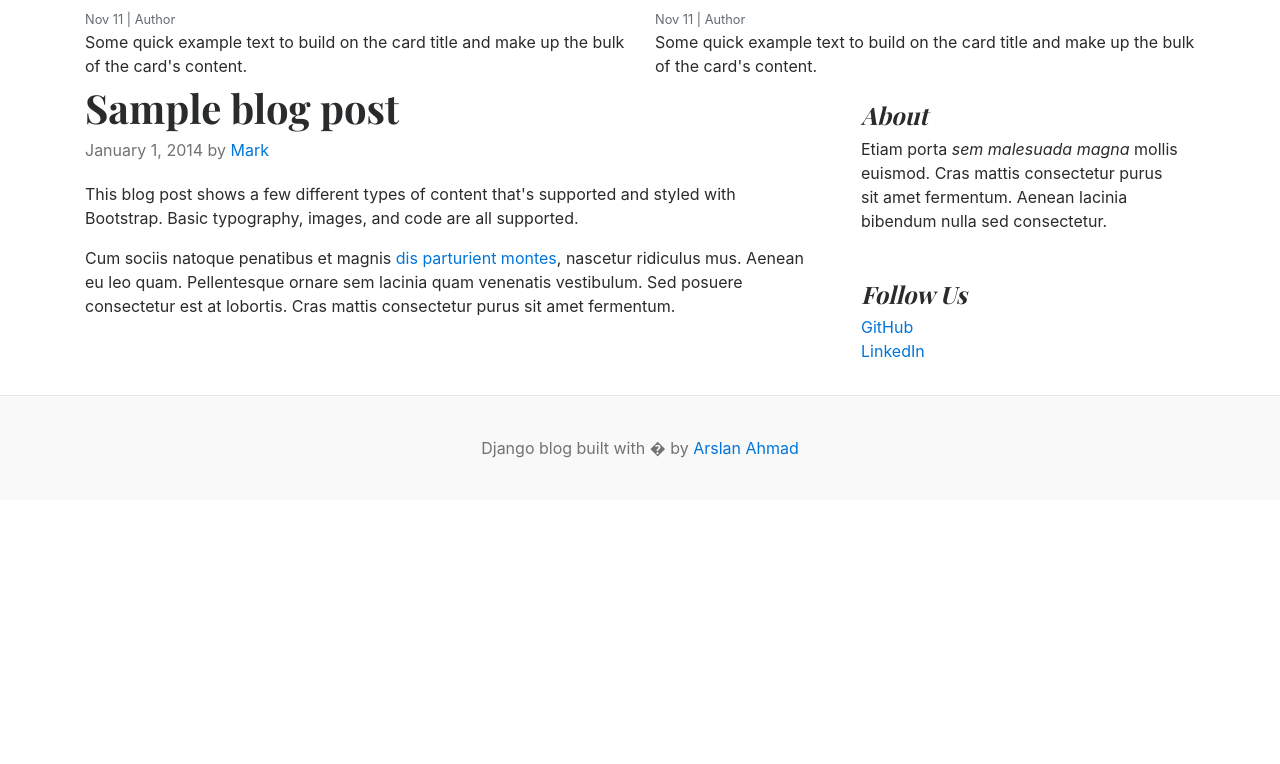
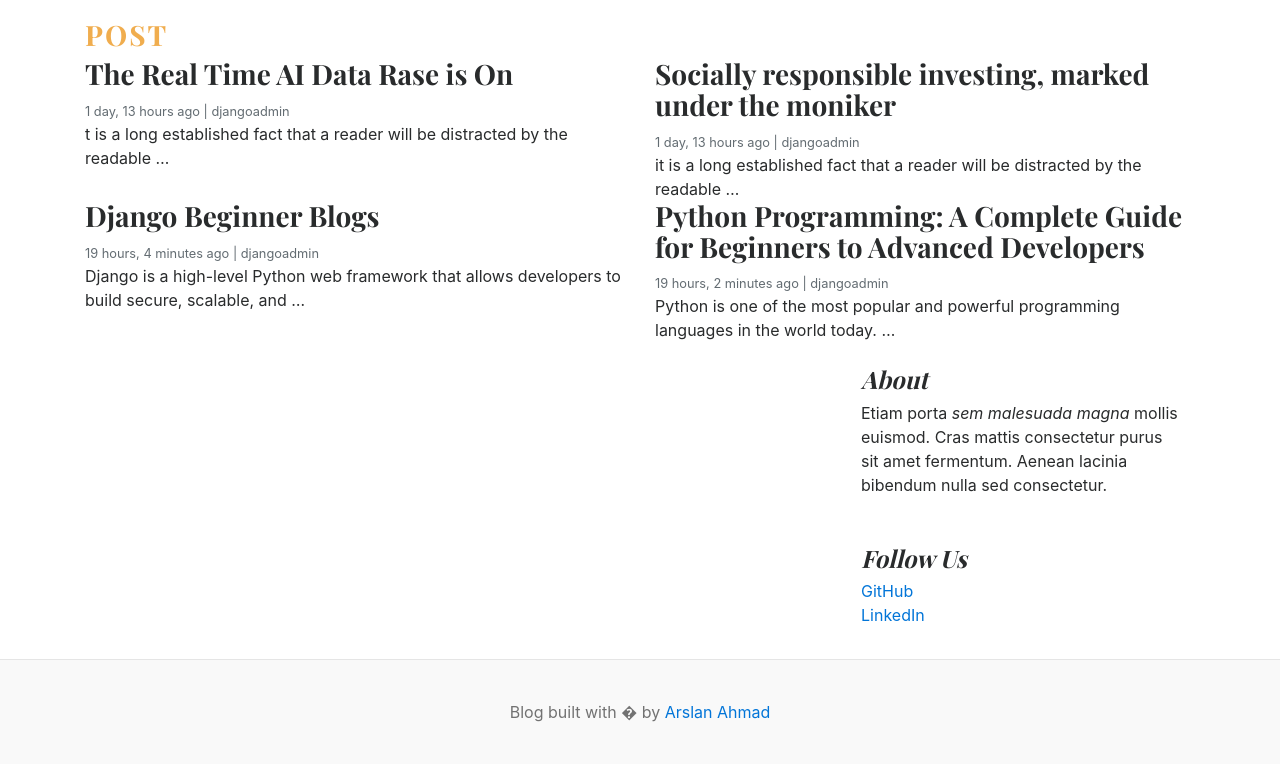
Before and after one commit to Arslanahmad2263/Blog-Application, a Django app: page / in a window 1280 px wide. Shown: the part 535-1299 px from the top of the page. Before the commit the page ends 993 px from the top, so only its background shows below. Run offline with Django 5.2, Linux system fonts and the light colour scheme; data comes from the database, SQL or seed files in the repository; both versions use the stored data as it was after the commit.

Commit message:
posts by blogs

```diff
--- a/blog_main/settings.py
+++ b/blog_main/settings.py
@@ -62,6 +62,7 @@ TEMPLATES = [
                 'django.template.context_processors.request',
                 'django.contrib.auth.context_processors.auth',
                 'django.contrib.messages.context_processors.messages',
+                'blogs.context_processors.get_categories',
             ],
         },
     },
--- a/blog_main/urls.py
+++ b/blog_main/urls.py
@@ -15,7 +15,7 @@ Including another URLconf
     2. Add a URL to urlpatterns:  path('blog/', include('blog.urls'))
 """
 from django.contrib import admin
-from django.urls import path
+from django.urls import path, include
 from . import views
 from django.conf import settings
 from django.conf.urls.static import static
@@ -24,4 +24,5 @@ from django.conf.urls.static import static
 urlpatterns = [
     path('admin/', admin.site.urls),
     path('', views.home, name='home'),
+    path('category/', include('blogs.urls')),
 ] + static(settings.MEDIA_URL, document_root=settings.MEDIA_ROOT)
--- a/blog_main/views.py
+++ b/blog_main/views.py
@@ -1,4 +1,12 @@
 from django.shortcuts import render
+from blogs.models import Category, Blog
 
 def home(request):
-        return render(request, 'index.html')
+        featured_posts = Blog.objects.filter(is_featured=True).order_by('updated_at')
+        posts = Blog.objects.filter(is_featured=False, status="Published")
+
+        context = {
+            'featured_posts': featured_posts,
+            'posts': posts,
+        }
+        return render(request, 'index.html', context)
--- /dev/null
+++ b/blogs/context_processors.py
@@ -0,0 +1,6 @@
+from blogs.models import Category
+
+
+def get_categories(request):
+    categories = Category.objects.all()
+    return dict(categories=categories)
--- /dev/null
+++ b/blogs/urls.py
@@ -0,0 +1,8 @@
+from django.urls import path
+from . import views
+
+
+urlpatterns = [
+    path('<int:category_id>/', views.posts_by_category, name='posts_by_category'),
+
+]
--- /dev/null
+++ b/templates/base.html
@@ -0,0 +1,38 @@
+<!--Header section -->
+<!DOCTYPE html>
+{% load static %}
+<html lang="en">
+<head>
+    <meta charset="UTF-8">
+    <meta http-equiv="X-UA-Compatible" content="IE=edge">
+    <meta name="viewport" content="width=device-width, initial-scale=1.0">
+    <title>Blogs</title>
+    <link href="https://getbootstrap.com/docs/4.0/dist/css/bootstrap.min.css" rel="stylesheet">
+    <link href="https://fonts.googleapis.com/css?family=Playfair+Display:700,900" rel="stylesheet">
+    <link href="{% static 'css/blog.css' %}" rel="stylesheet">
+  </head>
+<body>
+    <div class="container">
+      <header class="blog-header py-3">
+        <div class="row flex-nowrap justify-content-between align-items-center">
+          <div class="col-8 pt-1">
+            <a class="blog-header-logo text-dark" href="/">Django Blog</a>
+          </div>
+          <div class="col-4 d-flex justify-content-end align-items-center">
+            <a class="btn btn-sm btn-warning" href="#">Login</a> &nbsp;
+            <a class="btn btn-sm btn-outline-secondary" href="#">SingUp</a>
+          </div>
+        </div>
+      </header>
+
+
+        {% block content %}
+
+        {% endblock %}
+
+
+<footer class="blog-footer">
+  <p>Blog built with � by <a href="#">Arslan Ahmad</a></p>
+</footer>
+</body>
+</html>
--- a/templates/index.html
+++ b/templates/index.html
@@ -1,93 +1,58 @@
-
-<!DOCTYPE html>
-{% load static %}
-<html lang="en">
-<head>
-    <meta charset="UTF-8">
-    <meta http-equiv="X-UA-Compatible" content="IE=edge">
-    <meta name="viewport" content="width=device-width, initial-scale=1.0">
-    <title>Blogs</title>
-    <link href="https://getbootstrap.com/docs/4.0/dist/css/bootstrap.min.css" rel="stylesheet">
-    <link href="https://fonts.googleapis.com/css?family=Playfair+Display:700,900" rel="stylesheet">
-    <link href="{% static 'css/blog.css' %}" rel="stylesheet">
-  </head>
-<body>
-    <div class="container">
-      <header class="blog-header py-3">
-        <div class="row flex-nowrap justify-content-between align-items-center">
-          <div class="col-8 pt-1">
-            <a class="blog-header-logo text-dark" href="/">Django Blog</a>
-          </div>
-          <div class="col-4 d-flex justify-content-end align-items-center">
-            <a class="btn btn-sm btn-warning" href="#">Login</a> &nbsp;
-            <a class="btn btn-sm btn-outline-secondary" href="#">Register</a>
-          </div>
-        </div>
-      </header>
+        {% extends "base.html" %}
+        {% block content %}
 
       <div class="nav-scroller py-1 mb-2">
         <nav class="nav d-flex justify-content-between">
-          <a class="p-2 text-muted" href="#">World</a>
-          <a class="p-2 text-muted" href="#">U.S.</a>
-          <a class="p-2 text-muted" href="#">Technology</a>
-          <a class="p-2 text-muted" href="#">Design</a>
-          <a class="p-2 text-muted" href="#">Culture</a>
-          <a class="p-2 text-muted" href="#">Business</a>
-          <a class="p-2 text-muted" href="#">Politics</a>
-          <a class="p-2 text-muted" href="#">Opinion</a>
-          <a class="p-2 text-muted" href="#">Science</a>
-          <a class="p-2 text-muted" href="#">Health</a>
-          <a class="p-2 text-muted" href="#">Style</a>
-          <a class="p-2 text-muted" href="#">Travel</a>
+          {% for cat in categories %}
+          <a class="p-2 text-muted" href="{% url 'posts_by_category' cat.id %}">{{cat.category_name}}</a>
+          {% endfor %}
         </nav>
       </div>
 
 
+    {% for post in featured_posts%}
+      {% if forloop.first %}
+      <div class="jumbotron p-3 p-md-5 text-white rounded bg-dark" style="background-image: url( {{ post.featured_image.url }} ); background-blend-mode: overlay;background-size:cover;">
+        <div class="col-md-8 px-0">
+          <h1 class="display-4 font-italic">{{ post.title }}</h1>
+          <p class="lead my-3">{{ post.short_description | truncatewords:15 }}</p>
+          <p class="lead mb-0"><a href="#" class="text-white font-weight-bold">Continue reading...</a></p>
+        </div>
+      </div>
+      {% endif %}
+    {% endfor %}
 
-<div class="jumbotron p-3 p-md-5 text-white rounded bg-dark" style="background-image: url({% static 'images/cricket.jpg' %} ); background-blend-mode: overlay;background-size:cover;">
-    <div class="col-md-8 px-0">
-      <h1 class="display-4 font-italic">Title of a longer featured blog post</h1>
-      <p class="lead my-3">Multiple lines of text that form the lede, informing new readers quickly and efficiently about what's most interesting in this post's contents.</p>
-      <p class="lead mb-0"><a href="#" class="text-white font-weight-bold">Continue reading...</a></p>
-    </div>
-  </div>
-
+  <h3 class="text-uppercase text-warning" style="letter-spacing: 2px;">Post</h3>
   <div class="row mb-2">
+    {% for post in featured_posts %}
+        {% if not forloop.first %}
     <div class="col-md-6">
       <div class="card border-0" >
         <div class="card-body">
-          <h3>Post Title</h3>
-          <small class="mb-1 text-muted">Nov 11 | Author</small>
-          <p class="card-text">Some quick example text to build on the card title and make up the bulk of the card's content.</p>
+          <h3>{{ post.title }}</h3>
+          <small class="mb-1 text-muted">{{ post.created_at | timesince }} ago | {{ post.author }}</small>
+          <p class="card-text">{{ post.short_description | truncatewords:15 }}</p>
         </div>
       </div>
     </div>
-    <div class="col-md-6">
-      <div class="card border-0" >
-        <div class="card-body">
-          <h3>Post Title</h3>
-          <small class="mb-1 text-muted">Nov 11 | Author</small>
-          <p class="card-text">Some quick example text to build on the card title and make up the bulk of the card's content.</p>
-        </div>
-      </div>
-    </div>
+        {% endif %}
+    {% endfor %}
   </div>
+
+
 
   <main role="main" class="container p-0">
     <div class="row">
       <div class="col-md-8 blog-main">
-
-        <div class="blog-post">
-          <h2 class="blog-post-title">Sample blog post</h2>
-          <p class="blog-post-meta">January 1, 2014 by <a href="#">Mark</a></p>
-
-          <p>This blog post shows a few different types of content that's supported and styled with Bootstrap. Basic typography, images, and code are all supported.</p>
-
-          <p>Cum sociis natoque penatibus et magnis <a href="#">dis parturient montes</a>, nascetur ridiculus mus. Aenean eu leo quam. Pellentesque ornare sem lacinia quam venenatis vestibulum. Sed posuere consectetur est at lobortis. Cras mattis consectetur purus sit amet fermentum.</p>
-
-
+        {% for post in posts %}
+        <div class="card border-0" >
+        <div class="card-body">
+          <h3>{{ post.title }}</h3>
+          <small class="mb-1 text-muted">{{ post.created_at | timesince }} ago | {{ post.author }}</small>
+          <p class="card-text">{{ post.short_description | truncatewords:15 }}</p>
         </div>
-        <!-- /.blog-post -->
+      </div>
+        {% endfor %}
 
       </div>
       <!-- /.blog-main -->
@@ -112,8 +77,5 @@
   </main><!-- /.container -->
 
 </div>
-<footer class="blog-footer">
-  <p>Django blog built with � by <a href="#">Arslan Ahmad</a></p>
-</footer>
-</body>
-</html>
+
+{% endblock %}
```
Also changed, not shown: blogs/views.py (+19 -1 lines), templates/404.html (added, +10 -0 lines), templates/posts_by_category.html (added, +46 -0 lines), db.sqlite3.
